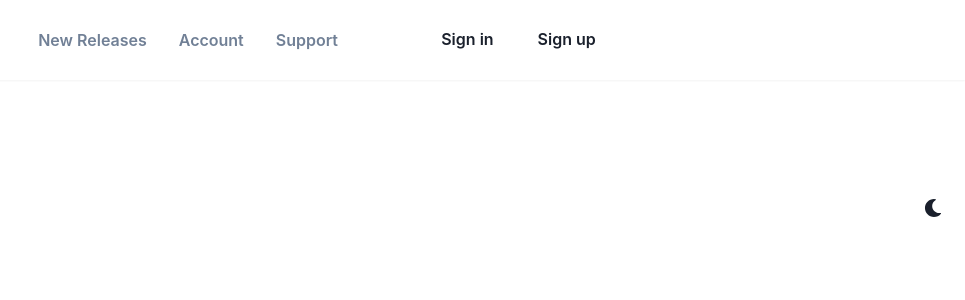
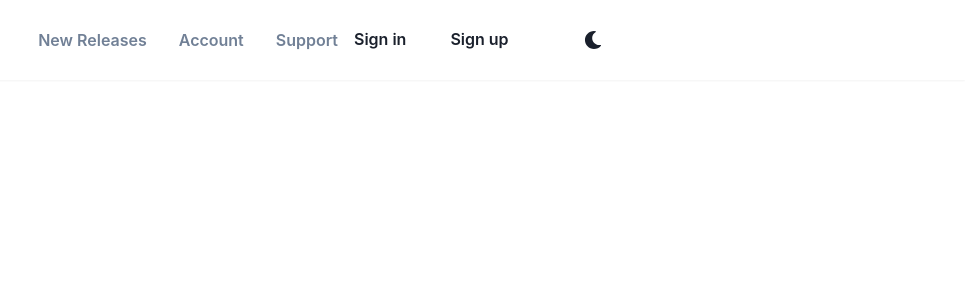
Before and after one commit to RdotSilva/TypeScript-React-Media-Release-Notifier-UI, a React (Create React App) app: page / in a window 1280 px wide. Shown: the top 300 px of the page, without its empty margins (315-1280 px from the left). Built offline with nearby package versions, Linux system fonts and the light colour scheme.

Commit message:
Move color switcher into NavBar

```diff
--- a/src/App.tsx
+++ b/src/App.tsx
@@ -8,7 +8,7 @@ export const App = () => (
     <NavBar />
     <Box textAlign="center" fontSize="xl">
       <Grid minH="100vh" p={3}>
-        <ColorModeSwitcher justifySelf="flex-end" />
+
       </Grid>
     </Box>
   </ChakraProvider>
--- a/src/components/Navbar.tsx
+++ b/src/components/Navbar.tsx
@@ -9,6 +9,7 @@ import {
   useBreakpointValue,
 } from "@chakra-ui/react";
 import { FiMenu } from "react-icons/fi";
+import { ColorModeSwitcher } from "../ColorModeSwitcher";
 
 export const NavBar = () => {
   const isDesktop = useBreakpointValue({ base: false, lg: true });
@@ -23,11 +24,9 @@ export const NavBar = () => {
             {isDesktop ? (
               <Flex justify="space-between" flex="1">
                 <ButtonGroup variant="link" spacing="8">
-                  {navBarLinks.map(
-                    (item) => (
-                      <Button key={item}>{item}</Button>
-                    )
-                  )}
+                  {navBarLinks.map((item) => (
+                    <Button key={item}>{item}</Button>
+                  ))}
                 </ButtonGroup>
                 <HStack spacing="3">
                   <Button variant="ghost">Sign in</Button>
@@ -41,6 +40,7 @@ export const NavBar = () => {
                 aria-label="Open Menu"
               />
             )}
+            <ColorModeSwitcher justifySelf="flex-end" />
           </HStack>
         </Container>
       </Box>
```
